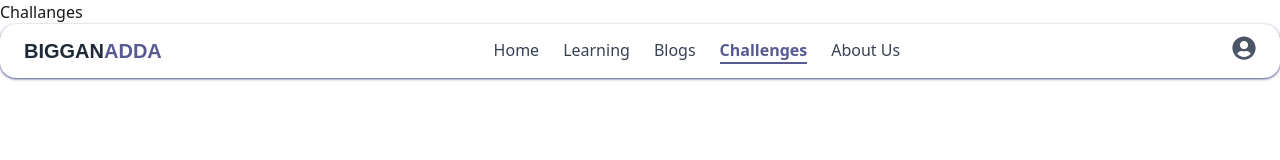
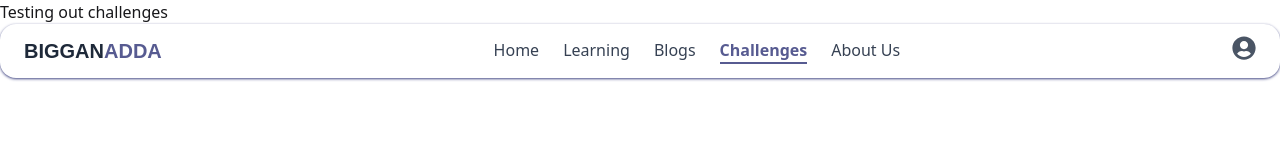
Before and after one commit to Md-Sifat-code/Science-Story, a React (Vite) app: page /home/challange in a window 1280 px wide. Shown: the top 160 px of the page. Built offline with nearby package versions, Linux system fonts and the light colour scheme; a web font is replaced by a local one.

Commit message:
Working: Challenges

```diff
--- a/src/Pages/Challanges.jsx
+++ b/src/Pages/Challanges.jsx
@@ -1,7 +1,7 @@
 import React from "react";
 
 function Challanges() {
-  return <div>Challanges</div>;
+  return <div>Testing out challenges</div>;
 }
 
 export default Challanges;
```
